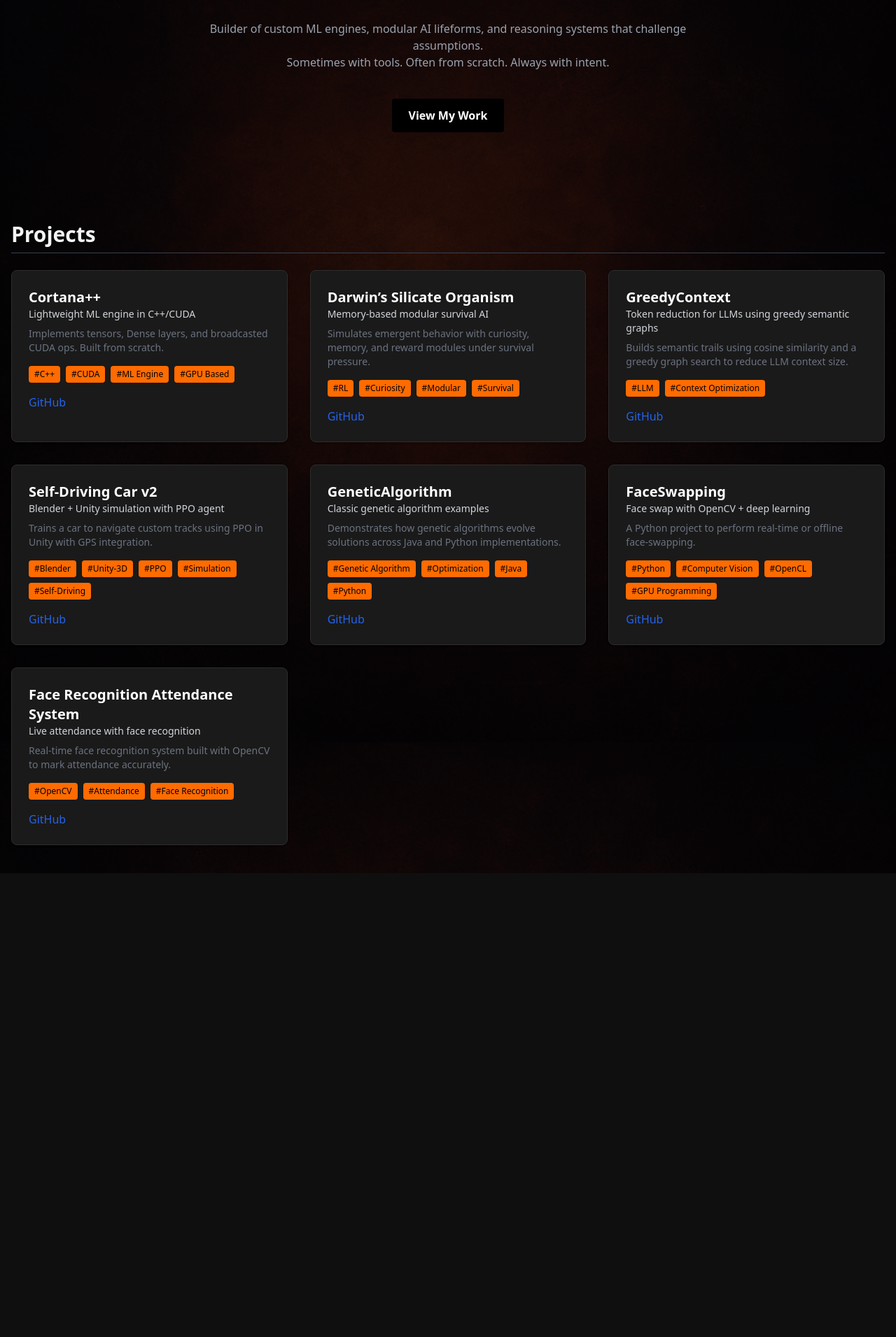
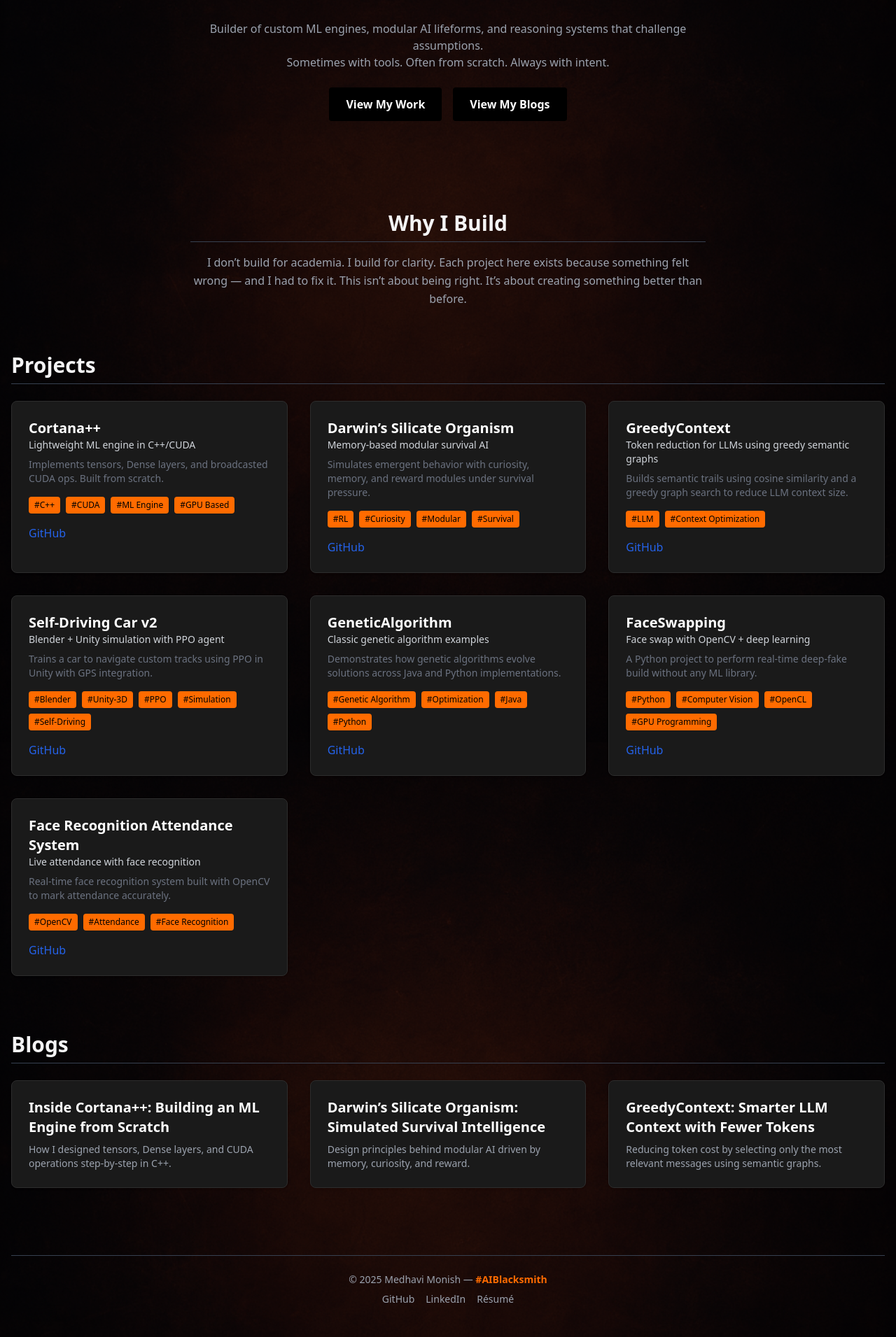
Before and after one commit to MedhaviMonish/medhavimonish.github.io, a Next.js app: page / in a window 1280 px wide. Shown: the part 219-2130 px from the top of the page at 70% size. Before the commit the page ends 1467 px from the top, so only its background shows below. Built offline with nearby package versions, Linux system fonts and the light colour scheme.

Commit message:
added blogs , why i build , resume and footer

```diff
--- a/src/app/page.tsx
+++ b/src/app/page.tsx
@@ -1,5 +1,6 @@
 import Hero from "@/components/Hero";
 import ProjectList from "@/components/ProjectList";
+import BlogList from "@/components/BlogList";
 
 export default function HomePage() {
   return (
@@ -10,10 +11,36 @@ export default function HomePage() {
       <div className="absolute inset-0 bg-black/70" />
       <div className="relative z-10 px-4 py-10 text-pale">
         <Hero />
+        <section id="about" className="mt-16 text-center max-w-3xl mx-auto px-4">
+          <h2 className="text-3xl font-bold mb-4 border-b pb-2 border-gray-700">Why I Build</h2>
+          <p className="text-gray-400 text-md leading-relaxed">
+            I don’t build for academia. I build for clarity.
+            Each project here exists because something felt wrong — and I had to fix it.
+            This isn’t about being right. It’s about creating something better than before.
+          </p>
+        </section>
         <section id="projects" className="mt-16">
           <h2 className="text-3xl font-bold mb-6 border-b pb-2 border-gray-700">Projects</h2>
           <ProjectList />
         </section>
+        <section id="blogs" className="mt-20">
+          <h2 className="text-3xl font-bold mb-6 border-b pb-2 border-gray-700">Blogs</h2>
+          <BlogList />
+        </section>
+        <footer className="mt-24 text-center text-sm text-gray-400 border-t border-gray-700 pt-6 pb-1">
+          <p>© {new Date().getFullYear()} Medhavi Monish — <span className="text-ember font-semibold">#AIBlacksmith</span></p>
+          <div className="mt-2 space-x-4">
+            <a href="https://github.com/MedhaviMonish" target="_blank" rel="noopener noreferrer" className="hover:underline">
+              GitHub
+            </a>
+            <a href="https://www.linkedin.com/in/medhavi-monish-a327ba169/" target="_blank" rel="noopener noreferrer" className="hover:underline">
+              LinkedIn
+            </a>
+            <a href="/Medhavi_Monish_Resume.pdf" target="_blank" rel="noopener noreferrer" className="hover:underline">
+              Résumé
+            </a>
+          </div>
+        </footer>
       </div>
     </main>
   );
--- /dev/null
+++ b/src/components/BlogList.tsx
@@ -0,0 +1,34 @@
+const blogs = [
+  {
+    title: "Inside Cortana++: Building an ML Engine from Scratch",
+    summary: "How I designed tensors, Dense layers, and CUDA operations step-by-step in C++.",
+    link: "/blogs/cortana",
+  },
+  {
+    title: "Darwin’s Silicate Organism: Simulated Survival Intelligence",
+    summary: "Design principles behind modular AI driven by memory, curiosity, and reward.",
+    link: "/blogs/darwin",
+  },
+  {
+    title: "GreedyContext: Smarter LLM Context with Fewer Tokens",
+    summary: "Reducing token cost by selecting only the most relevant messages using semantic graphs.",
+    link: "/blogs/greedycontext",
+  },
+];
+
+export default function BlogList() {
+  return (
+    <section id="blogs" className="grid gap-8 sm:grid-cols-2 lg:grid-cols-3">
+      {blogs.map((blog) => (
+        <a
+          key={blog.title}
+          href={blog.link}
+          className="bg-iron border border-steel text-pale rounded-lg shadow hover:shadow-md p-6 block"
+        >
+          <h3 className="text-xl font-bold text-white mb-2">{blog.title}</h3>
+          <p className="text-gray-400 text-sm">{blog.summary}</p>
+        </a>
+      ))}
+    </section>
+  );
+}
--- a/src/components/Hero.tsx
+++ b/src/components/Hero.tsx
@@ -32,12 +32,20 @@ export default function Hero() {
         Builder of custom ML engines, modular AI lifeforms, and reasoning systems that challenge assumptions.<br />
         Sometimes with tools. Often from scratch. Always with intent.
       </p>
-      <a
-        href="#projects"
-        className="inline-block mt-4 px-6 py-3 bg-black text-white font-semibold rounded hover:bg-gray-800 transition"
-      >
-        View My Work
-      </a>
+      <div className="flex justify-center gap-4 mt-4">
+        <a
+          href="#projects"
+          className="px-6 py-3 bg-black text-white font-semibold rounded hover:bg-gray-800 transition"
+        >
+          View My Work
+        </a>
+        <a
+          href="#blogs"
+          className="px-6 py-3 bg-black text-white font-semibold rounded hover:bg-gray-800 transition"
+        >
+          View My Blogs
+        </a>
+      </div>
     </section>
   );
 }
--- a/src/components/ProjectList.tsx
+++ b/src/components/ProjectList.tsx
@@ -48,7 +48,7 @@ const projects = [
   {
     title: "FaceSwapping",
     tagline: "Face swap with OpenCV + deep learning",
-    description: "A Python project to perform real-time or offline face-swapping.",
+    description: "A Python project to perform real-time deep-fake build without any ML library.",
     tags: ["Python", "Computer Vision", "OpenCL", "GPU Programming"],
     links: {
       github: "https://github.com/MedhaviMonish/FaceSwapping",
```
Also changed, not shown: 1 other file (tests, documents, lock files or other folders).
